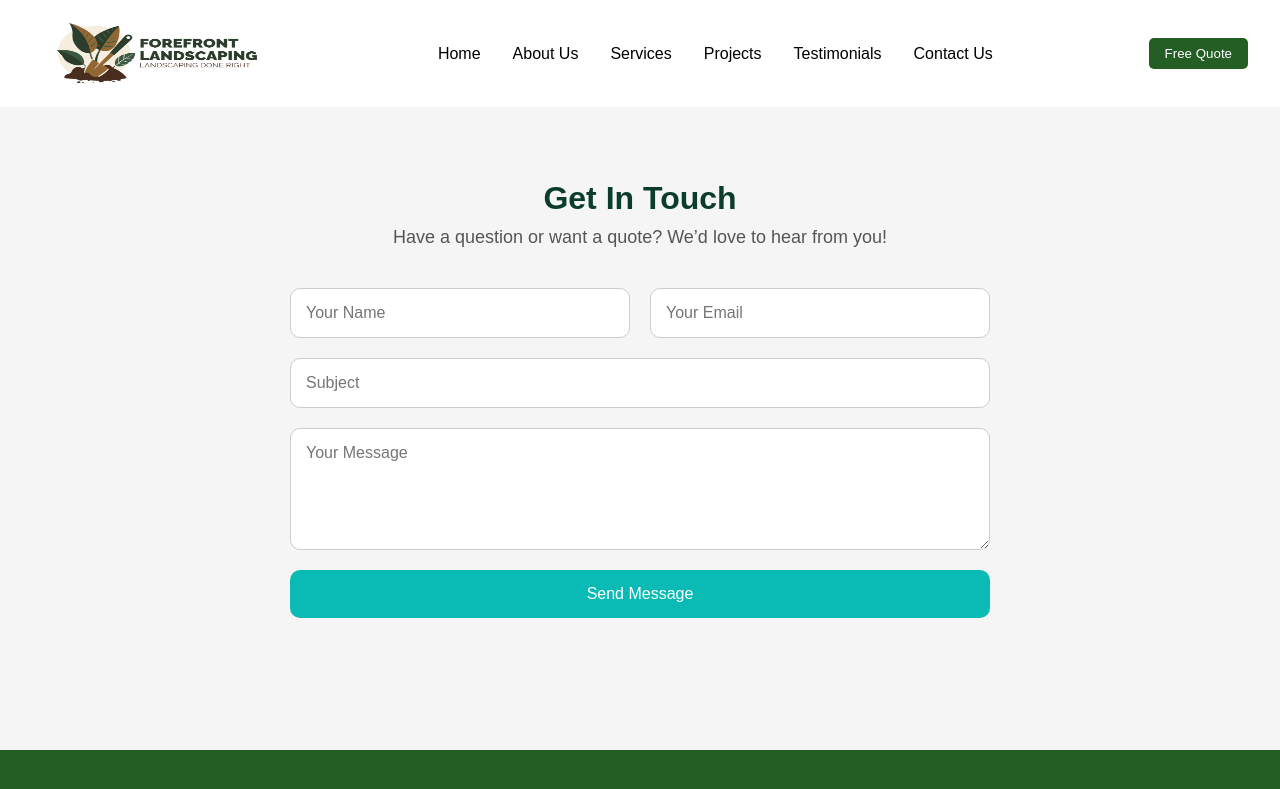
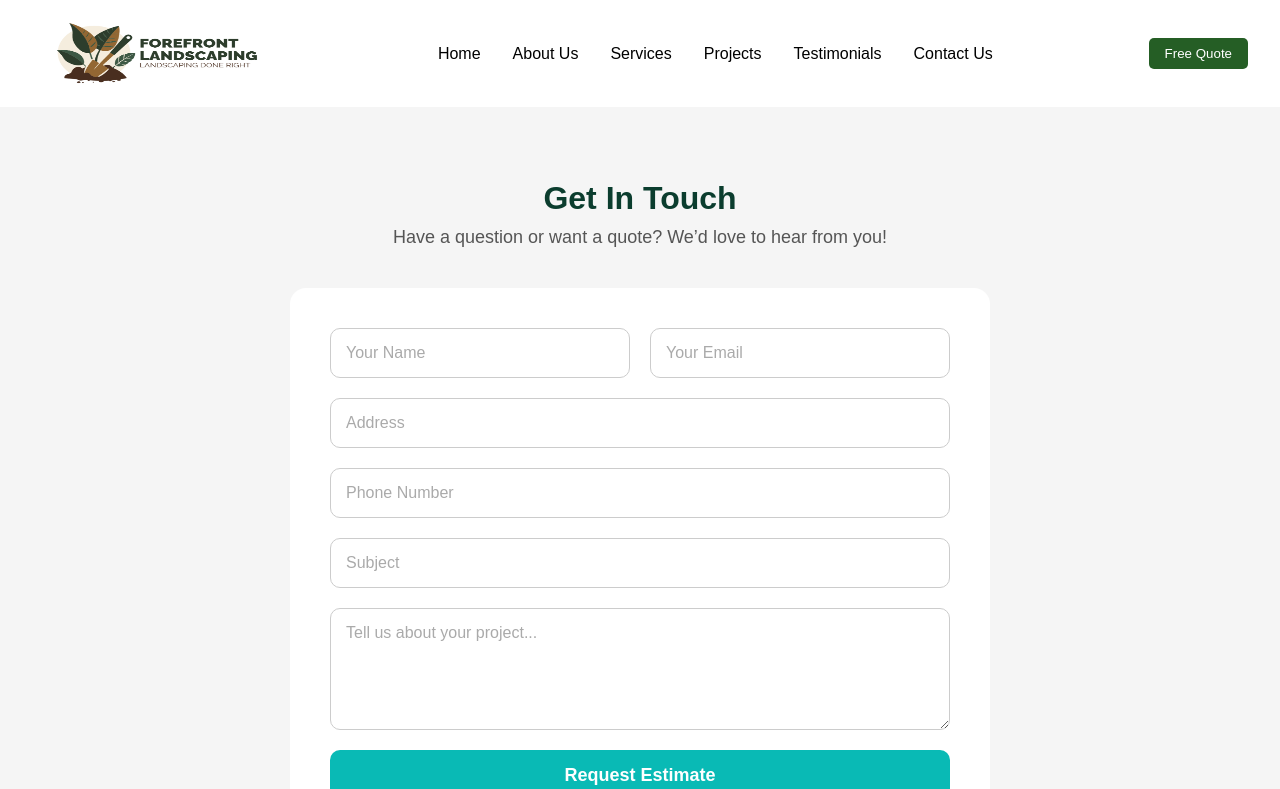
Before and after one commit to bkwilliamsmerncode/commercial-landscaping, a React (Create React App) app: page /Contact in a window 1280 px wide. Shown: the top 789 px of the page. Built offline with nearby package versions, Linux system fonts and the light colour scheme.

Commit message:
installed email.js and connected it to all forms

```diff
--- a/package.json
+++ b/package.json
@@ -3,6 +3,7 @@
   "version": "0.1.0",
   "private": true,
   "dependencies": {
+    "@emailjs/browser": "^4.4.1",
     "@testing-library/dom": "^10.4.0",
     "@testing-library/jest-dom": "^6.6.3",
     "@testing-library/react": "^16.3.0",
--- a/src/Components/Contact/ContactContent.css
+++ b/src/Components/Contact/ContactContent.css
@@ -4,7 +4,7 @@
     margin-top: 100px;
     max-width: 1800px;
     width: 100%;
-    height: 650px;
+    height: auto;
     padding: 80px 20px;
     background-color: #f5f5f5;
     text-align: center;
@@ -73,3 +73,13 @@
   .contact-form button:hover {
     background-color: #07938e;
   }
+
+  .contact-form-wrapper {
+    max-width: 800px;
+    margin: 0 auto;
+  }
+
+  .contact-form-wrapper .estimate-section {
+    padding: 0; /* remove extra padding */
+    background-color: transparent; /* so it blends in */
+  }
--- a/src/Components/Contact/ContactContent.jsx
+++ b/src/Components/Contact/ContactContent.jsx
@@ -1,20 +1,17 @@
-import React from 'react';
-import './ContactContent.css';
+import React from "react";
+import "./ContactContent.css";
+import FreeEstimate from "../FreeEstimate/FreeEstimate"; // 👈 Make sure the path is correct!
 
 const ContactContent = () => {
   return (
     <section className="contact-section">
       <h2 className="contact-title">Get In Touch</h2>
-      <p className="contact-subtitle">Have a question or want a quote? We’d love to hear from you!</p>
-      <form className="contact-form">
-        <div className="form-group">
-          <input type="text" name="name" placeholder="Your Name" required />
-          <input type="email" name="email" placeholder="Your Email" required />
-        </div>
-        <input type="text" name="subject" placeholder="Subject" required />
-        <textarea name="message" placeholder="Your Message" rows="5" required></textarea>
-        <button type="submit">Send Message</button>
-      </form>
+      <p className="contact-subtitle">
+        Have a question or want a quote? We’d love to hear from you!
+      </p>
+      <div className="contact-form-wrapper">
+        <FreeEstimate hideHeader={true} />
+      </div>
     </section>
   );
 };
--- a/src/Components/Footer/Footer.jsx
+++ b/src/Components/Footer/Footer.jsx
@@ -15,9 +15,9 @@ const Footer = () => {
         {/* Middle Section */}
         <div className="footer-section">
           <h3>Contact Us</h3>
-          <p><FaMapMarkerAlt /> 123 Greenway Blvd, Tucson, AZ 85701</p>
-          <p><FaPhone /> (555) 123-4567</p>
-          <p><FaEnvelope /> info@forefrontlandscaping.com</p>
+          <p><FaMapMarkerAlt /> Tucson, AZ 85741</p>
+          <p><FaPhone /> (520) 800-6139</p>
+          <p><FaEnvelope /> forefrontlandscapingllc@gmail.com</p>
         </div>
 
         {/* Right Section */}
--- a/src/Components/FreeEstimate/FreeEstimate.css
+++ b/src/Components/FreeEstimate/FreeEstimate.css
@@ -11,7 +11,6 @@
   background: white;
   border-radius: 16px;
   padding: 40px;
-  /* box-shadow: 0 10px 30px rgba(0, 0, 0, 0.1); */
   text-align: center;
 }
 
@@ -31,7 +30,7 @@
 .estimate-form {
   display: flex;
   flex-direction: column;
-  gap: 20px;
+  gap: 20px; /* This gap spaces out ALL inputs, including subject */
 }
 
 .estimate-group {
--- a/src/Components/FreeEstimate/FreeEstimate.jsx
+++ b/src/Components/FreeEstimate/FreeEstimate.jsx
@@ -1,20 +1,95 @@
-import React from 'react';
-import './FreeEstimate.css';
+import React, { useRef, useState } from "react";
+import "./FreeEstimate.css";
+import emailjs from "@emailjs/browser";
 
-const FreeEstimate = () => {
+const FreeEstimate = ({ hideHeader = false }) => {
+  const form = useRef();
+  const [input, setInput] = useState({});
+
+  const handleInput = (e) => {
+    setInput((prev) => ({
+      ...prev,
+      [e.target.name]: e.target.value,
+    }));
+  };
+
+  const sendEmail = (e) => {
+    e.preventDefault();
+    emailjs
+      .sendForm(
+        "service_pizxskl",
+        "template_yyozoto",
+        form.current,
+        "KWy6n3TCuG2NTxqOE"
+      )
+      .then(
+        (result) => {
+          console.log(result.text);
+          form.current.reset();
+        },
+        (error) => {
+          console.log(error.text);
+        }
+      );
+  };
+
   return (
     <section className="estimate-section">
       <div className="estimate-container">
-        <h2 className="estimate-title">Get a Free Estimate</h2>
-        <p className="estimate-subtitle">Let us bring your landscaping vision to life. Fill out the form and we’ll get back to you within 24 hours!</p>
-
-        <form className="estimate-form">
+        {!hideHeader && (
+          <>
+            <h2 className="estimate-title">Get a Free Estimate</h2>
+            <p className="estimate-subtitle">
+              Let us bring your landscaping vision to life. Fill out the form
+              and we’ll get back to you within 24 hours!
+            </p>
+          </>
+        )}
+        <form className="estimate-form" ref={form} onSubmit={sendEmail}>
           <div className="estimate-group">
-            <input type="text" name="name" placeholder="Your Name" required />
-            <input type="email" name="email" placeholder="Your Email" required />
+            <input
+              type="text"
+              name="name"
+              placeholder="Your Name"
+              required
+              onChange={handleInput}
+            />
+            <input
+              type="email"
+              name="email"
+              placeholder="Your Email"
+              required
+              onChange={handleInput}
+            />
           </div>
-          <input type="text" name="phone" placeholder="Phone Number" required />
-          <textarea name="projectDetails" placeholder="Tell us about your project..." rows="5" required></textarea>
+          <input
+            type="text"
+            name="address"
+            placeholder="Address"
+            required
+            onChange={handleInput}
+          />
+          <input
+            type="text"
+            name="phone"
+            placeholder="Phone Number"
+            required
+            onChange={handleInput}
+          />
+          <input
+            type="text"
+            name="subject"
+            placeholder="Subject"
+            required
+            onChange={handleInput}
+          />
+          <textarea
+            name="projectDetails"
+            placeholder="Tell us about your project..."
+            rows="5"
+            required
+            onChange={handleInput}
+          ></textarea>
           <button type="submit">Request Estimate</button>
         </form>
       </div>
```
Also changed, not shown: 1 other file (tests, documents, lock files or other folders).
